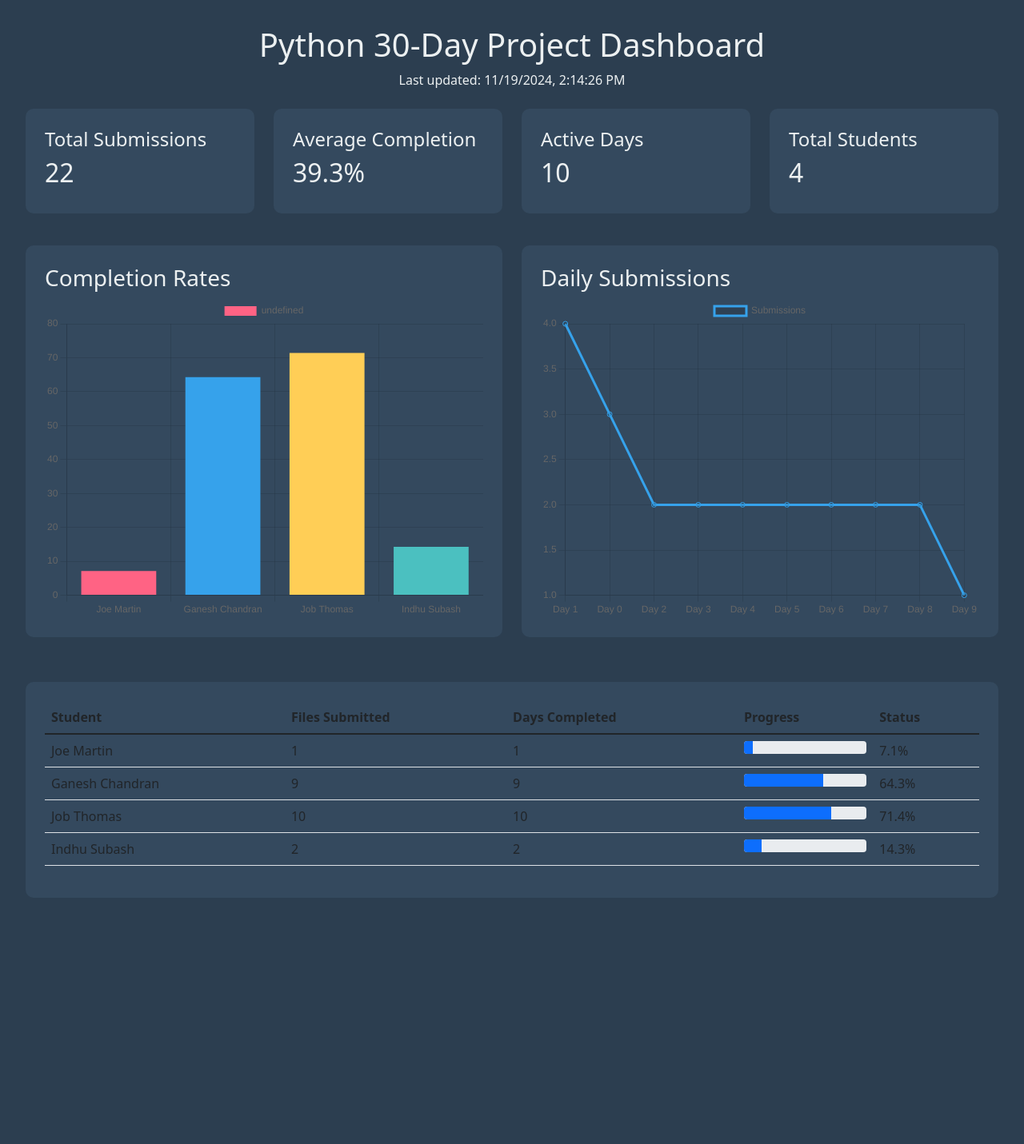
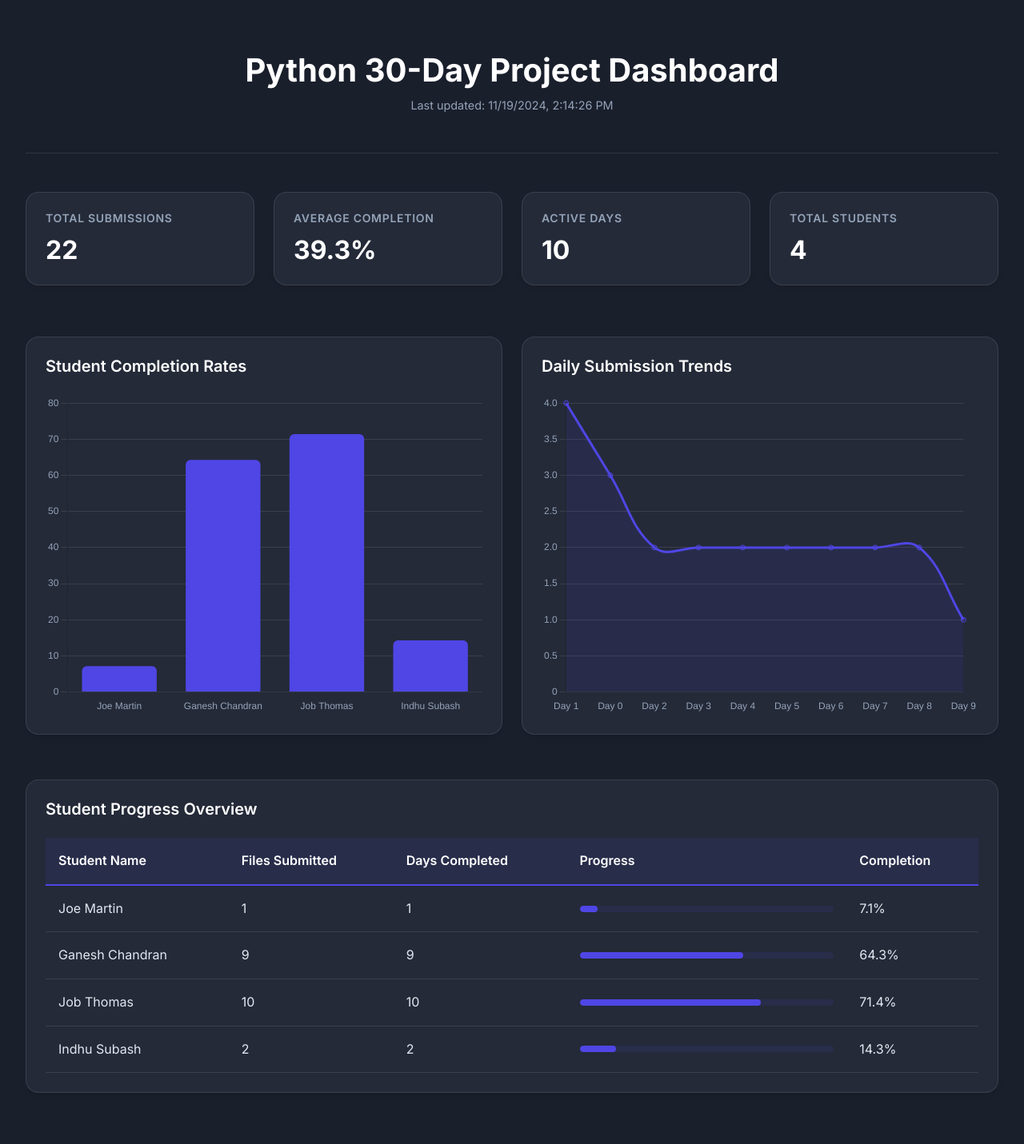
Before and after one commit to joegeorge022/Python-30-Day-Project, a Jekyll site: the page progress_dashboard.html, which Jekyll copies as it is, in a window 1280 px wide. Shown: the whole page at 80% size. Built offline with Jekyll 4.4.1, drawn with Linux system fonts in a browser that asks for light colours; before the commit the page ends 1187 px from its top, so only the background shows below that.

Commit message:
Update progress_dashboard.html

```diff
--- a/progress_dashboard.html
+++ b/progress_dashboard.html
@@ -6,17 +6,23 @@
     <title>Python 30-Day Project - Progress Dashboard</title>
     <link href="https://cdn.jsdelivr.net/npm/bootstrap@5.1.3/dist/css/bootstrap.min.css" rel="stylesheet">
     <script src="https://cdn.jsdelivr.net/npm/chart.js"></script>
+    <link href="https://fonts.googleapis.com/css2?family=Inter:wght@400;500;600;700&display=swap" rel="stylesheet">
     <style>
         :root {
-            --primary-color: #2c3e50;
-            --secondary-color: #34495e;
-            --accent-color: #3498db;
-            --text-color: #ecf0f1;
+            --primary-color: #1a1f2c;
+            --secondary-color: #242a38;
+            --accent-color: #4f46e5;
+            --text-color: #e2e8f0;
+            --muted-color: #94a3b8;
+            --success-color: #22c55e;
+            --border-color: rgba(255, 255, 255, 0.1);
         }
 
         body {
             background-color: var(--primary-color);
             color: var(--text-color);
+            font-family: 'Inter', sans-serif;
+            line-height: 1.6;
         }
 
         .dashboard-container {
@@ -25,11 +31,69 @@
             margin: 0 auto;
         }
 
+        .header {
+            text-align: center;
+            margin-bottom: 3rem;
+            padding: 2rem 0;
+            border-bottom: 1px solid var(--border-color);
+        }
+
+        .header h1 {
+            font-weight: 700;
+            color: white;
+            margin-bottom: 0.5rem;
+            font-size: 2.5rem;
+        }
+
+        .last-updated {
+            color: var(--muted-color);
+            font-size: 0.9rem;
+        }
+
+        .stats-card {
+            background-color: var(--secondary-color);
+            border-radius: 1rem;
+            padding: 1.5rem;
+            margin-bottom: 1rem;
+            border: 1px solid var(--border-color);
+            box-shadow: 0 4px 6px -1px rgba(0, 0, 0, 0.1);
+            transition: transform 0.2s ease;
+        }
+
+        .stats-card:hover {
+            transform: translateY(-2px);
+        }
+
+        .stats-card h4 {
+            color: var(--muted-color);
+            font-size: 0.875rem;
+            font-weight: 600;
+            text-transform: uppercase;
+            letter-spacing: 0.05em;
+            margin-bottom: 0.75rem;
+        }
+
+        .stats-card h2 {
+            color: white;
+            font-size: 2rem;
+            font-weight: 700;
+            margin: 0;
+        }
+
         .chart-container {
             background-color: var(--secondary-color);
-            border-radius: 10px;
+            border-radius: 1rem;
             padding: 1.5rem;
             margin-bottom: 2rem;
+            border: 1px solid var(--border-color);
+            box-shadow: 0 4px 6px -1px rgba(0, 0, 0, 0.1);
+        }
+
+        .chart-container h3 {
+            color: white;
+            font-size: 1.25rem;
+            font-weight: 600;
+            margin-bottom: 1.5rem;
         }
 
         .chart-wrapper {
@@ -37,23 +101,52 @@
             position: relative;
         }
 
-        .stats-card {
-            background-color: var(--secondary-color);
-            border-radius: 10px;
-            padding: 1.5rem;
-            margin-bottom: 1rem;
+        .table {
+            color: var(--text-color);
+            margin-bottom: 0;
+        }
+
+        .table thead th {
+            background-color: rgba(79, 70, 229, 0.1);
+            color: white;
+            font-weight: 600;
+            border-bottom: 2px solid var(--accent-color);
+            padding: 1rem;
+        }
+
+        .table tbody td {
+            padding: 1rem;
+            vertical-align: middle;
+            border-bottom: 1px solid var(--border-color);
+        }
+
+        .progress {
+            height: 0.5rem;
+            background-color: rgba(79, 70, 229, 0.1);
+            border-radius: 1rem;
+        }
+
+        .progress-bar {
+            background-color: var(--accent-color);
+            border-radius: 1rem;
+        }
+
+        .status-badge {
+            padding: 0.25rem 0.75rem;
+            border-radius: 1rem;
+            font-size: 0.875rem;
+            font-weight: 500;
         }
     </style>
 </head>
 <body>
     <div class="dashboard-container">
-        <div class="header text-center mb-4">
+        <div class="header">
             <h1>Python 30-Day Project Dashboard</h1>
-            <p>Last updated: <span id="lastUpdated"></span></p>
+            <p class="last-updated">Last updated: <span id="lastUpdated"></span></p>
         </div>
 
-        <!-- Summary Stats -->
-        <div class="row">
+        <div class="row g-4">
             <div class="col-md-3">
                 <div class="stats-card">
                     <h4>Total Submissions</h4>
@@ -80,11 +173,10 @@
             </div>
         </div>
 
-        <!-- Main Charts -->
-        <div class="row mt-4">
+        <div class="row mt-4 g-4">
             <div class="col-md-6">
                 <div class="chart-container">
-                    <h3>Completion Rates</h3>
+                    <h3>Student Completion Rates</h3>
                     <div class="chart-wrapper">
                         <canvas id="completionChart"></canvas>
                     </div>
@@ -92,7 +184,7 @@
             </div>
             <div class="col-md-6">
                 <div class="chart-container">
-                    <h3>Daily Submissions</h3>
+                    <h3>Daily Submission Trends</h3>
                     <div class="chart-wrapper">
                         <canvas id="submissionChart"></canvas>
                     </div>
@@ -100,22 +192,24 @@
             </div>
         </div>
 
-        <!-- Student Table -->
         <div class="row mt-4">
             <div class="col-12">
                 <div class="chart-container">
-                    <table class="table table-hover">
+                    <h3>Student Progress Overview</h3>
+                    <div class="table-responsive">
+                        <table class="table">
                             <thead>
                                 <tr>
-                                <th>Student</th>
+                                    <th>Student Name</th>
                                     <th>Files Submitted</th>
                                     <th>Days Completed</th>
-                                <th>Progress</th>
-                                <th>Status</th>
+                                    <th style="width: 30%">Progress</th>
+                                    <th>Completion</th>
                                 </tr>
                             </thead>
                             <tbody id="studentTableBody"></tbody>
                         </table>
+                    </div>
                 </div>
             </div>
         </div>
@@ -155,13 +249,39 @@
                 data: {
                     labels: Object.keys(data.completion_rates),
                     datasets: [{
+                        label: 'Completion Rate',
                         data: Object.values(data.completion_rates),
-                        backgroundColor: ['#FF6384', '#36A2EB', '#FFCE56', '#4BC0C0']
+                        backgroundColor: '#4f46e5',
+                        borderRadius: 6
                     }]
                 },
                 options: {
                     responsive: true,
-                    maintainAspectRatio: false
+                    maintainAspectRatio: false,
+                    plugins: {
+                        legend: {
+                            display: false
+                        }
+                    },
+                    scales: {
+                        y: {
+                            beginAtZero: true,
+                            grid: {
+                                color: 'rgba(255, 255, 255, 0.1)'
+                            },
+                            ticks: {
+                                color: '#94a3b8'
+                            }
+                        },
+                        x: {
+                            grid: {
+                                display: false
+                            },
+                            ticks: {
+                                color: '#94a3b8'
+                            }
+                        }
+                    }
                 }
             });
 
@@ -172,12 +292,39 @@
                     datasets: [{
                         label: 'Submissions',
                         data: Object.values(data.daily_submissions),
-                        borderColor: '#36A2EB'
+                        borderColor: '#4f46e5',
+                        tension: 0.4,
+                        fill: true,
+                        backgroundColor: 'rgba(79, 70, 229, 0.1)'
                     }]
                 },
                 options: {
                     responsive: true,
-                    maintainAspectRatio: false
+                    maintainAspectRatio: false,
+                    plugins: {
+                        legend: {
+                            display: false
+                        }
+                    },
+                    scales: {
+                        y: {
+                            beginAtZero: true,
+                            grid: {
+                                color: 'rgba(255, 255, 255, 0.1)'
+                            },
+                            ticks: {
+                                color: '#94a3b8'
+                            }
+                        },
+                        x: {
+                            grid: {
+                                display: false
+                            },
+                            ticks: {
+                                color: '#94a3b8'
+                            }
+                        }
+                    }
                 }
             });
         }
```
Lines whose indentation alone changed are shown as unchanged.
